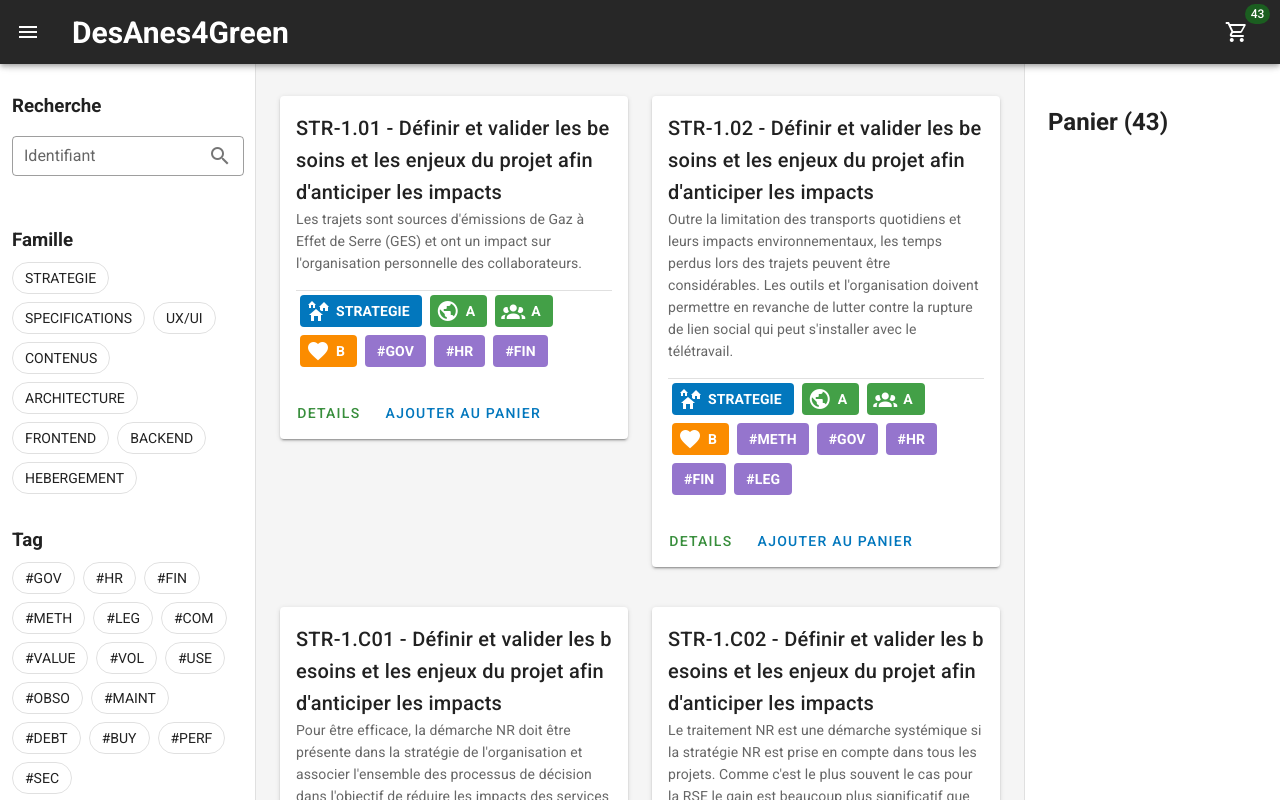
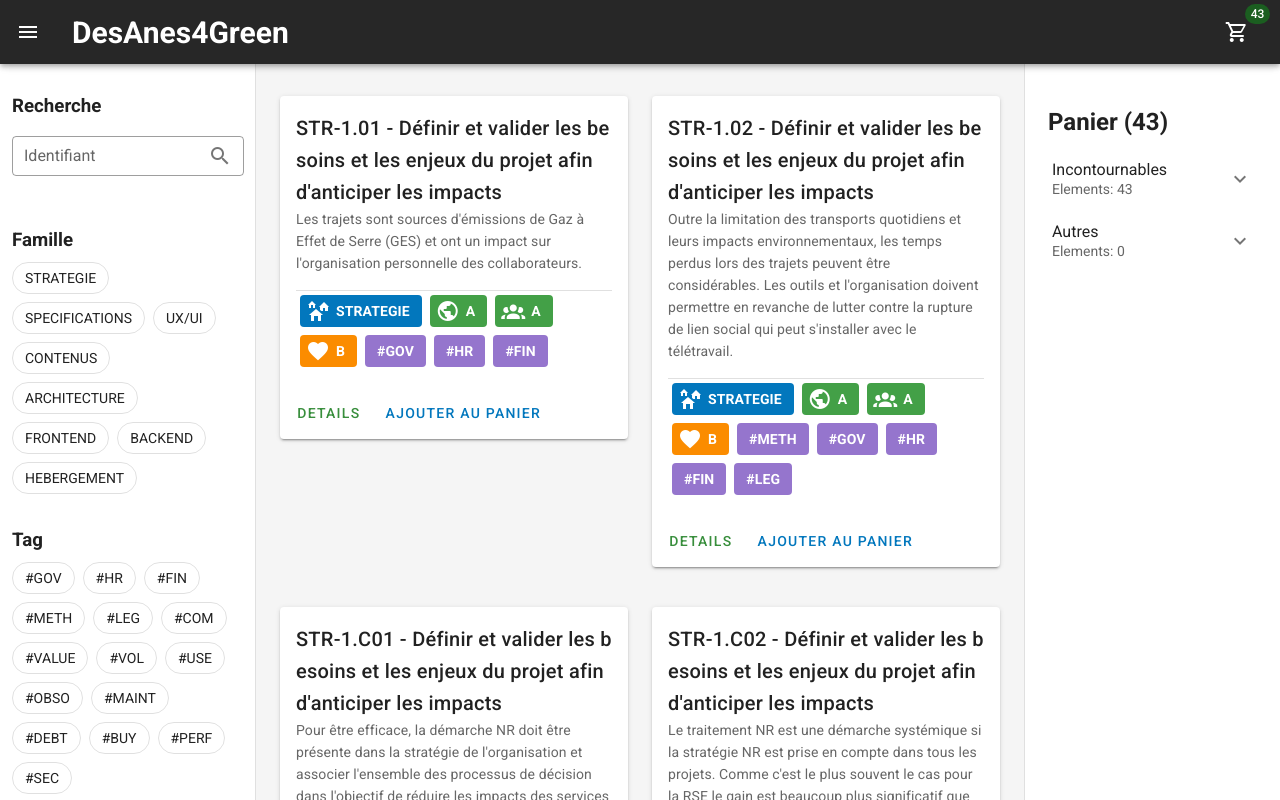
Before and after one commit to ewannpv/DesAnes4Green, a Vue app: page / in a window 1280 px wide. Shown: the top 800 px of the page. Built offline with nearby package versions, Linux system fonts and the light colour scheme.

Commit message:
Updates cart

```diff
--- a/src/components/CartBar.vue
+++ b/src/components/CartBar.vue
@@ -1,35 +1,60 @@
 <template>
   <v-container fluid pt-5 mt-2>
     <h2 class="ml-3 pt-3">Panier {{ count }}</h2>
-
-    <v-list dense>
-      <v-list-item v-for="(item, i) in items" :key="i">
-        <v-list-item-content>
-          <v-list-item-title v-text="item.ID"></v-list-item-title>
-        </v-list-item-content>
-        <v-list-item-action>
-          <v-btn icon>
-            <v-icon color="grey lighten-1">mdi-delete</v-icon>
-          </v-btn>
-        </v-list-item-action>
-      </v-list-item>
+    <v-list>
+      <v-list-group
+        v-for="listItem in listGroup"
+        :key="listItem.title"
+        v-model="listItem.active"
+        no-action
+      >
+        <template v-slot:activator>
+          <v-list-item-content>
+            <v-list-item-title v-text="listItem.title"></v-list-item-title>
+            <v-list-item-subtitle v-text="listItem.subtitle"></v-list-item-subtitle>
+          </v-list-item-content>
+        </template>
+        <v-list-item v-for="child in listItem.items" :key="child.title">
+          <v-list-item-content>
+            <v-list-item-title v-text="child.ID"></v-list-item-title>
+          </v-list-item-content>
+        </v-list-item>
+      </v-list-group>
     </v-list>
   </v-container>
 </template>
 
 <script lang="ts">
+import Vue from 'vue';
 import store from '@/store';
 import { Item } from '@/interfaces/item';
 
-export default {
+export default Vue.extend({
   computed: {
     // List of selected items.
     items(): Item[] {
       return store.getters.SELECTED_ITEMS;
     },
+    necessaryItems(): Item[] {
+      return store.getters.NECESSARY_ITEMS;
+    },
     count(): string {
       return ` (${store.getters.CART_LEN})`;
     },
+    listGroup() {
+      return [
+        {
+          items: store.getters.NECESSARY_ITEMS,
+          title: 'Incontournables',
+          subtitle: `Elements: ${store.getters.NECESSARY_ITEMS.length}`,
+        },
+        {
+          items: store.getters.SELECTED_ITEMS,
+          title: 'Autres',
+          subtitle: `Elements: ${store.getters.SELECTED_ITEMS.length}`,
+        },
+      ];
+    },
   },
-};
+});
 </script>
```
